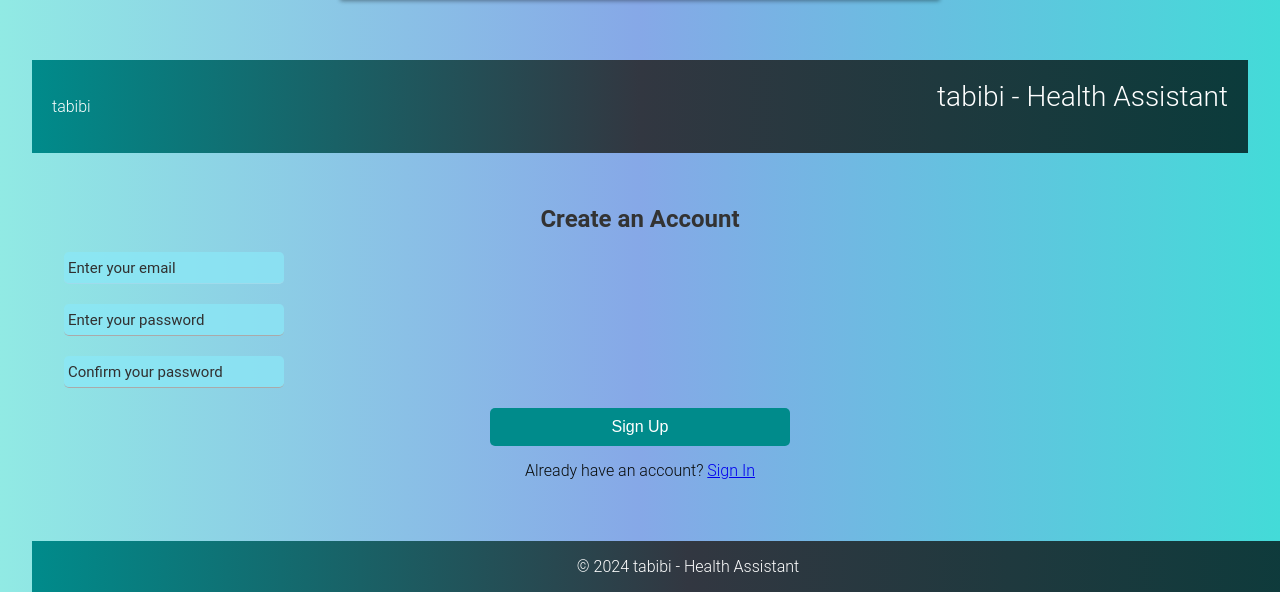
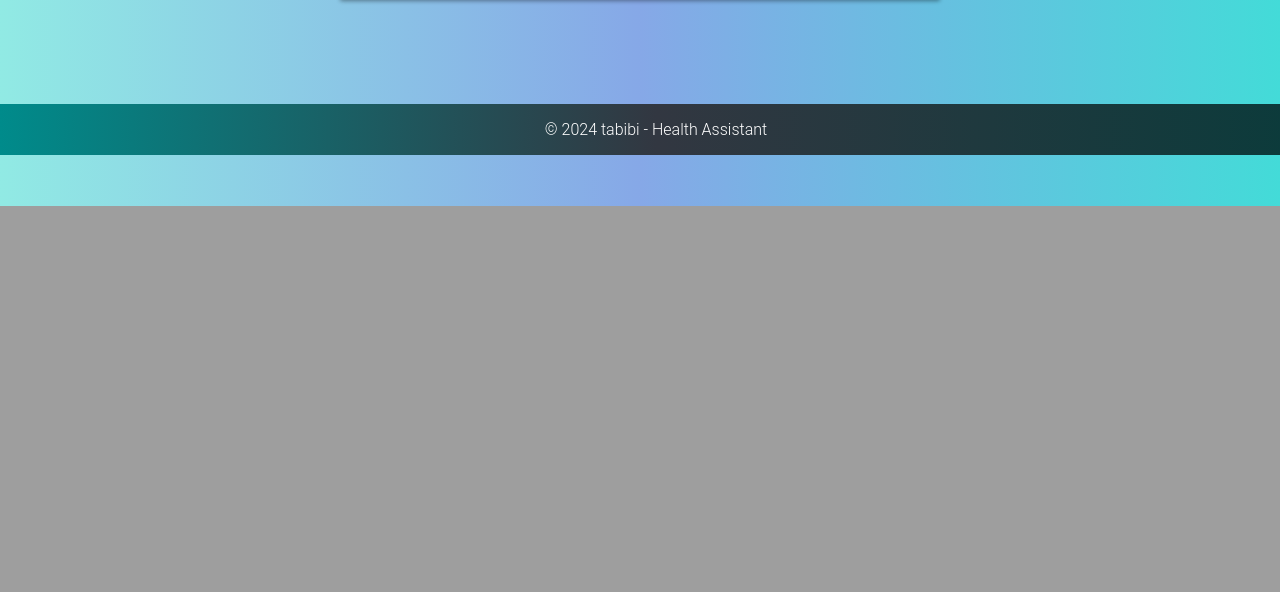
Before and after one commit to 18Ammar/my-tabibi, a Flask app: page /sign-up in a window 1280 px wide; the page is wider, and only the part inside the window is pictured. Shown: the part 594-1186 px from the top of that part. After the commit the page ends 800 px from the top of that part, so only its background shows below. Run offline with Flask 3, Linux system fonts and the light colour scheme.

Commit message:
Update sign_up.html

```diff
--- a/myapp/templates/sign_up.html
+++ b/myapp/templates/sign_up.html
@@ -61,30 +61,6 @@
         </div>
 
 
-    <link rel="stylesheet" href="{{ url_for('static', filename='sign_up.css') }}">
-    <!-- Link to the external CSS file -->
-</head>
-<body>
-
-    <header>
-        <div id="logo">tabibi</div>
-        <h1>tabibi - Health Assistant</h1>
-    </header>
-
-    <section>
-        <h2>Create an Account</h2>
-        <form action="{{url_for('sign_up.sign_up')}}" method="post">
-            {{ form.csrf_token }}
-            {{ form.email }}
-            {{ form.password }}
-            {{ form.confirm_password }}
-
-
-            <button type="submit">Sign Up</button>
-        </form>
-
-        <p>Already have an account? <a href="{{ url_for('sign_in.sign_in') }}">Sign In</a></p>
-
     </section>
 
     <footer>
```
